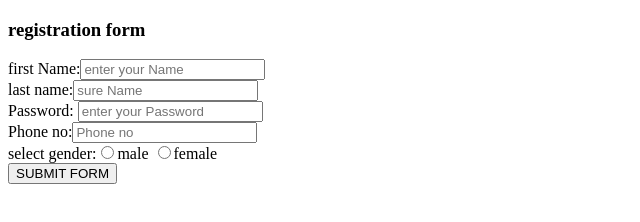
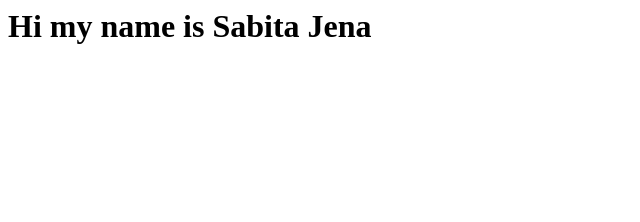
Before and after one commit to Sabita4423/Sabita4423.github.io, a plain HTML site: page index.html in a window 1280 px wide. Shown: the whole page, without its empty margins (0-640 px from the left). Drawn offline with Linux system fonts and the light colour scheme.

Commit message:
index file

```diff
--- a/index.html
+++ b/index.html
@@ -1,26 +1 @@
-<!doctype html>
-<html>
-<head> <title> sabita jena </title> </head>
-<body>
-
-<h3> registration form </h3>
-
-first Name:<input type="text" placeholder="enter your Name"> <br>
-
-last name:<input type="" placeholder="sure Name"> <br>
-
-
-Password: <input type="Password" placeholder="enter your Password"> <br>
-
-
-Phone no:<input type="test" placeholder="Phone no"> <br>
-
-
-select gender:<input type="radio" name="gender">male
-<input type="radio" name="gender">female <br>
-
-<button type="submit" value="submit">SUBMIT FORM</button>
-
- </form>
-
-</body>
+<h1> Hi my name is Sabita Jena    </h1>
```
